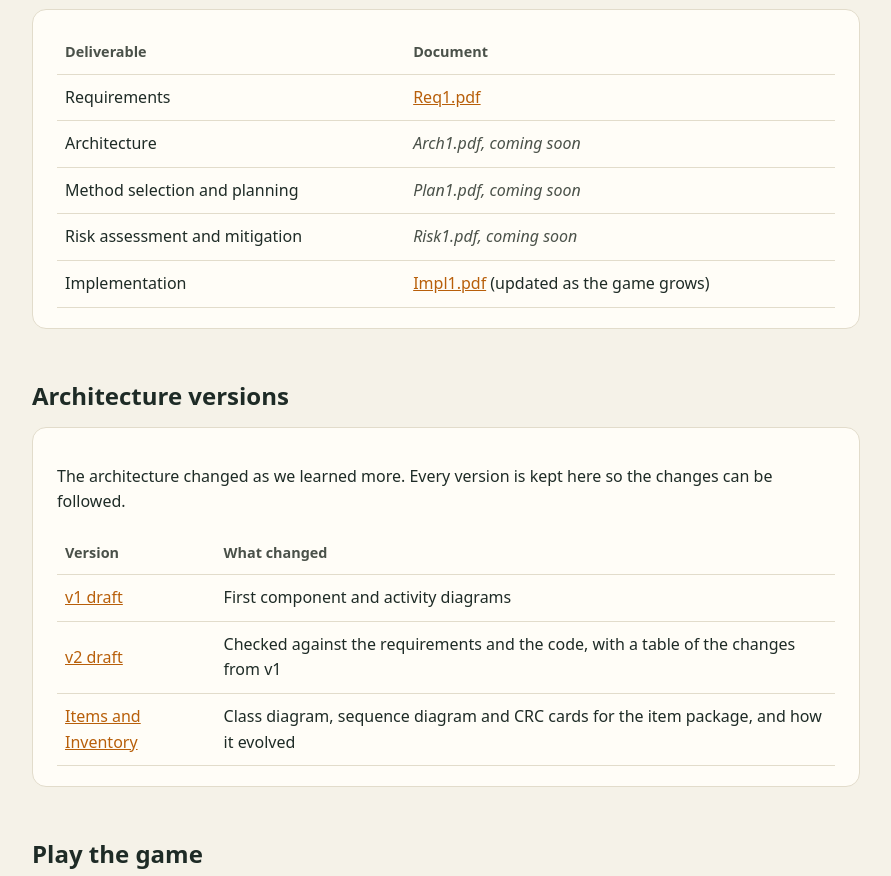
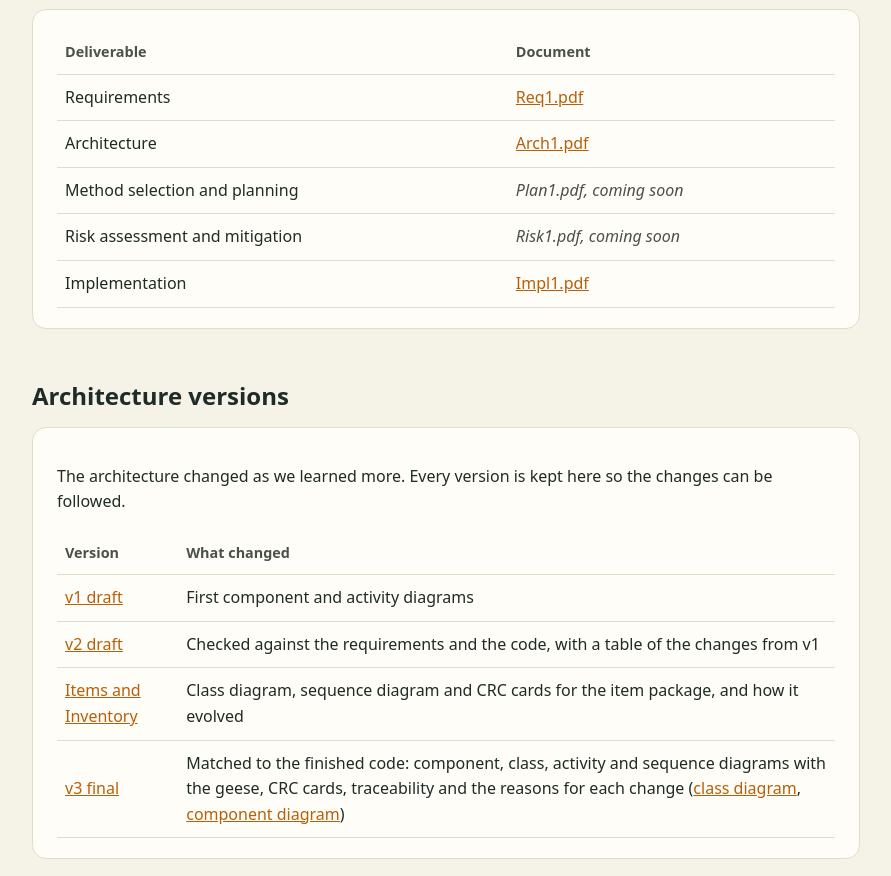
Before and after one commit to E26180/ENG1-GoosePatrol-TeamN, a plain HTML site: page website/index.html in a window 1280 px wide. Shown: the part 866-1742 px from the top of the page, without its empty margins (194-1085 px from the left). Drawn offline with Linux system fonts and the light colour scheme.

Commit message:
Publish Arch1.pdf and link it and the final diagrams from the website

```diff
--- a/website/index.html
+++ b/website/index.html
@@ -100,10 +100,10 @@
         </thead>
         <tbody>
           <tr><td>Requirements</td><td><a href="docs/Req1.pdf">Req1.pdf</a></td></tr>
-          <tr><td>Architecture</td><td class="soon">Arch1.pdf, coming soon</td></tr>
+          <tr><td>Architecture</td><td><a href="docs/Arch1.pdf">Arch1.pdf</a></td></tr>
           <tr><td>Method selection and planning</td><td class="soon">Plan1.pdf, coming soon</td></tr>
           <tr><td>Risk assessment and mitigation</td><td class="soon">Risk1.pdf, coming soon</td></tr>
-          <tr><td>Implementation</td><td><a href="docs/Impl1.pdf">Impl1.pdf</a> (updated as the game grows)</td></tr>
+          <tr><td>Implementation</td><td><a href="docs/Impl1.pdf">Impl1.pdf</a></td></tr>
         </tbody>
       </table>
     </div>
@@ -119,6 +119,7 @@
           <tr><td><a href="architecture/v1-draft.pdf">v1 draft</a></td><td>First component and activity diagrams</td></tr>
           <tr><td><a href="architecture/v2-draft.pdf">v2 draft</a></td><td>Checked against the requirements and the code, with a table of the changes from v1</td></tr>
           <tr><td><a href="architecture/items-subsystem.pdf">Items and Inventory</a></td><td>Class diagram, sequence diagram and CRC cards for the item package, and how it evolved</td></tr>
+          <tr><td><a href="docs/Arch1.pdf">v3 final</a></td><td>Matched to the finished code: component, class, activity and sequence diagrams with the geese, CRC cards, traceability and the reasons for each change (<a href="architecture/final-class.svg">class diagram</a>, <a href="architecture/final-component.svg">component diagram</a>)</td></tr>
         </tbody>
       </table>
     </div>
```
Also changed, not shown: 8 other files.
